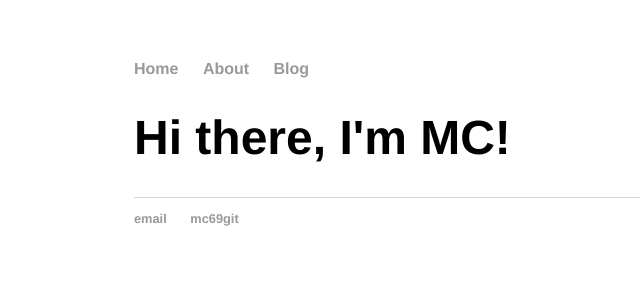
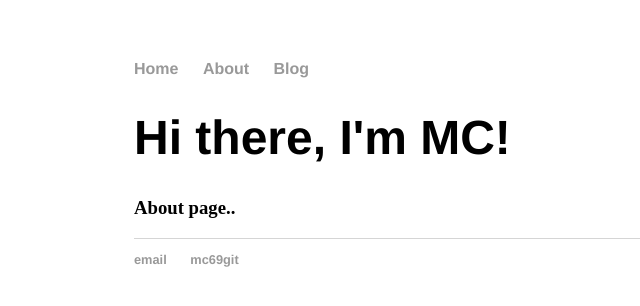
Before and after one commit to mc69git/mc69git.github.io, a Jekyll site: the page built from about/index.html, in a window 1280 px wide. Shown: the top 306 px of the page, without its empty margins (58-698 px from the left). Built offline with Jekyll 4.4.1, drawn with Linux system fonts in a browser that asks for light colours.

Commit message:
Update index.html

```diff
--- a/about/index.html
+++ b/about/index.html
@@ -5,4 +5,5 @@ title: About
 
 <div class="blurb">
   <h1>Hi there, I'm MC!</h1>
+  <h3>About page..</h3>
 </div>
```
